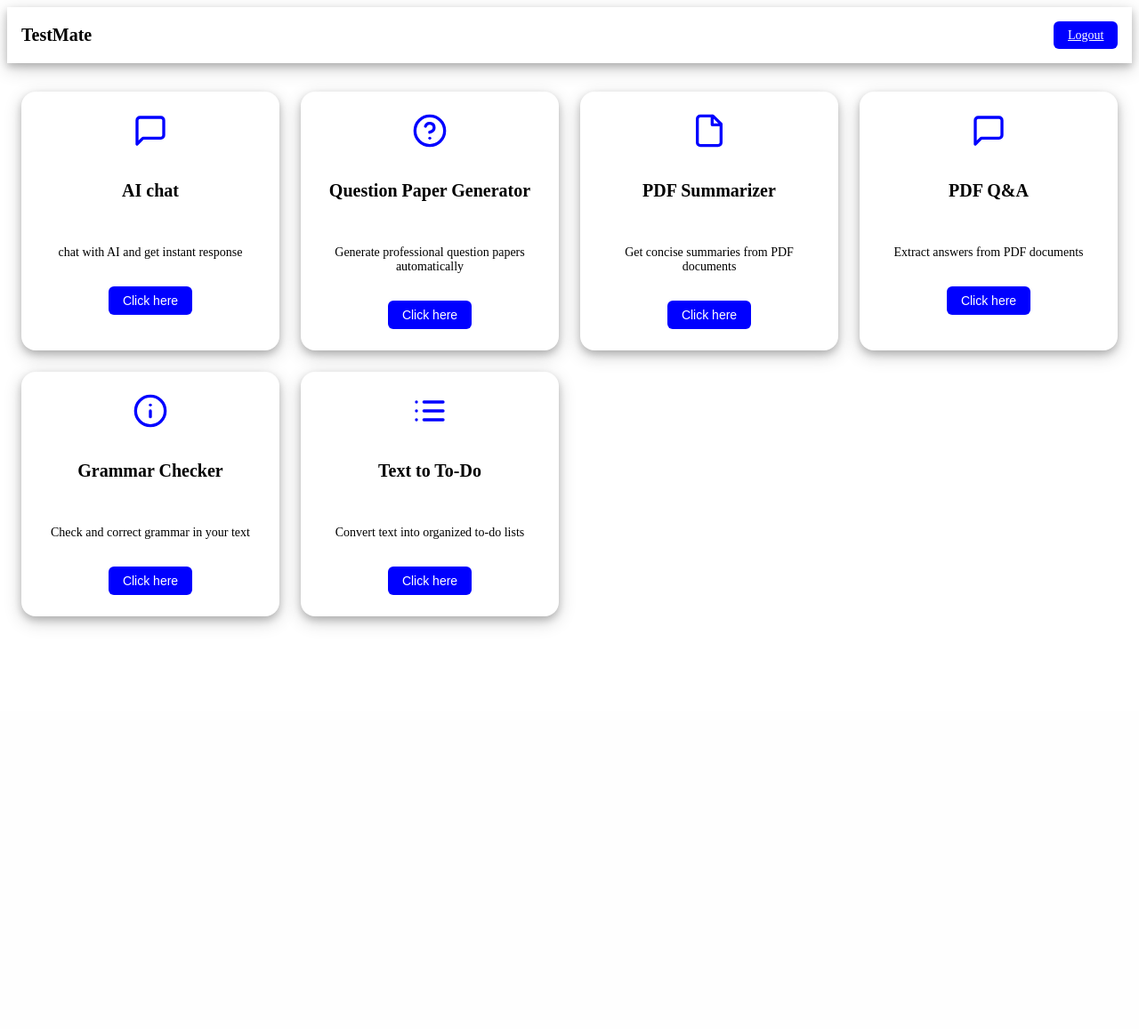
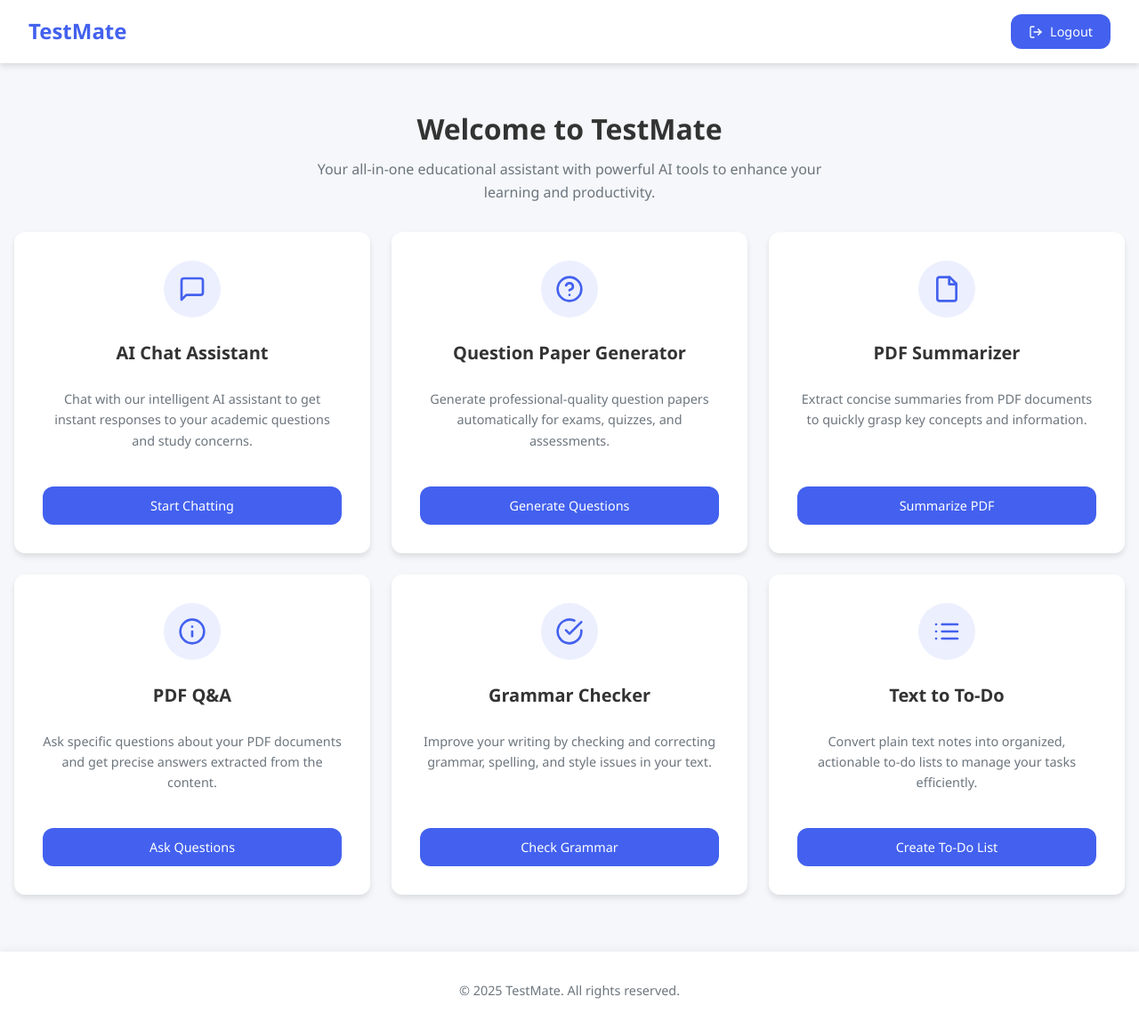
Before and after one commit to Anweshabishue/final-project, a Flask app: page /f3 in a window 1280 px wide. Shown: the whole page at 89% size. Before the commit the page ends 705 px from the top, so only its background shows below. Run offline with Flask 3, Linux system fonts and the light colour scheme; a user stored in the database is signed in.

Commit message:
Update f3.html

```diff
--- a/templates/f3.html
+++ b/templates/f3.html
@@ -3,12 +3,38 @@
 <head>
     <meta charset="UTF-8">
     <meta name="viewport" content="width=device-width, initial-scale=1.0">
-    <title>first- page</title>
+    <title>TestMate Dashboard</title>
+    <style>
+        :root {
+            --primary: #4361ee;
+            --primary-hover: #3a56d4;
+            --secondary: #f8f9fa;
+            --text-primary: #333;
+            --text-secondary: #6c757d;
+            --shadow: 0 4px 6px rgba(0, 0, 0, 0.1);
+            --radius: 12px;
+        }
 
-    <style>
+        * {
+            margin: 0;
+            padding: 0;
+            box-sizing: border-box;
+            font-family: 'Segoe UI', system-ui, -apple-system, sans-serif;
+        }
+
+        body {
+            background-color: #f5f7fa;
+            color: var(--text-primary);
+            line-height: 1.6;
+        }
+
         .navbar {
-    box-shadow: 0 4px 8px 0 rgba(0, 0, 0, 0.2), 0 6px 20px 0 rgba(0, 0, 0, 0.19) ;
+            background-color: white;
+            box-shadow: var(--shadow);
             padding: 1rem;
+            position: sticky;
+            top: 0;
+            z-index: 100;
         }
 
         .nav-content {
@@ -17,195 +43,277 @@
             display: flex;
             justify-content: space-between;
             align-items: center;
+            padding: 0 1rem;
         }
 
- /* .logo {
-    display: flex;
-    align-items: center;
-    gap: 0.5rem;
-    color: var(--text-primary);
-}
-
-.logo svg {
-    color: var(--primary-color);
-} */
-
         .logo span {
-    font-weight: 600;
-    font-size: 1.25rem;
+            font-weight: 700;
+            font-size: 1.5rem;
+            color: var(--primary);
         }
 
         .log-out {
-    height: 15px;
-    width: 40px;
-    padding: 0.5rem 1rem;
+            padding: 0.5rem 1.25rem;
             color: white;
-    background-color: blue;
+            background-color: var(--primary);
             border: none;
-    border-radius: 0.375rem;
+            border-radius: var(--radius);
             cursor: pointer;
             display: flex;
             align-items: center;
             gap: 0.5rem;
-    font-size: 0.875rem;
+            font-size: 0.9rem;
+            font-weight: 500;
+            text-decoration: none;
+            transition: background-color 0.2s;
         }
 
-/* .sign-out:hover {
-    color: var(--text-primary);
-} */
+        .log-out:hover {
+            background-color: var(--primary-hover);
+        }
 
-/* Main Content Styles */
         .main-content {
             max-width: 1280px;
             margin: 2rem auto;
-    padding: 0 1rem;
+            padding: 1rem;
+        }
+
+        .welcome-section {
+            margin-bottom: 2rem;
+            text-align: center;
+        }
+
+        .welcome-section h1 {
+            font-size: 2rem;
+            margin-bottom: 0.5rem;
+            color: var(--text-primary);
+        }
+
+        .welcome-section p {
+            color: var(--text-secondary);
+            max-width: 600px;
+            margin: 0 auto;
         }
 
         .features-grid {
             display: grid;
-    grid-template-columns: repeat(auto-fit, minmax(280px, 1fr));
+            grid-template-columns: repeat(auto-fill, minmax(300px, 1fr));
             gap: 1.5rem;
         }
 
         .feature-card {
             background: white;
-    padding: 1.5rem;
-    border-radius: 1rem;
-    box-shadow: 0 4px 8px 0 rgba(0, 0, 0, 0.2), 0 6px 20px 0 rgba(0, 0, 0, 0.19);
+            padding: 2rem;
+            border-radius: var(--radius);
+            box-shadow: var(--shadow);
             display: flex;
             flex-direction: column;
             align-items: center;
             text-align: center;
             gap: 1rem;
+            transition: transform 0.2s, box-shadow 0.2s;
+            height: 100%;
         }
 
-.feature-card svg {
-    color: blue;
-    width: 2.5rem;
-    height: 2.5rem;
+        .feature-card:hover {
+            transform: translateY(-5px);
+            box-shadow: 0 10px 15px rgba(0, 0, 0, 0.1);
+        }
+
+        .feature-icon {
+            background-color: rgba(67, 97, 238, 0.1);
+            padding: 1rem;
+            border-radius: 50%;
+            display: flex;
+            align-items: center;
+            justify-content: center;
+            margin-bottom: 0.5rem;
+        }
+
+        .feature-icon svg {
+            color: var(--primary);
+            width: 2rem;
+            height: 2rem;
         }
 
         .feature-card h3 {
             font-size: 1.25rem;
-    /* color: var(--text-primary); */
+            color: var(--text-primary);
+            margin-bottom: 0.5rem;
         }
 
         .feature-card p {
-    /* color: var(--text-secondary); */
-    font-size: 0.875rem;
+            color: var(--text-secondary);
+            font-size: 0.9rem;
+            margin-bottom: 1.5rem;
+            flex-grow: 1;
         }
 
         .feature-btn {
-    margin-top: auto;
-    padding: 0.5rem 1rem;
-    background-color: blue;
+            width: 100%;
+            padding: 0.75rem 1rem;
+            background-color: var(--primary);
             color: white;
             border: none;
-    border-radius: 0.375rem;
-    font-size: 0.875rem;
+            border-radius: var(--radius);
+            font-size: 0.9rem;
+            font-weight: 500;
             cursor: pointer;
             transition: background-color 0.2s;
         }
 
-@media (max-width: 640px) {
+        .feature-btn:hover {
+            background-color: var(--primary-hover);
+        }
+
+        .footer {
+            text-align: center;
+            padding: 2rem 1rem;
+            background-color: white;
+            color: var(--text-secondary);
+            font-size: 0.9rem;
+            margin-top: 3rem;
+            box-shadow: 0 -2px 10px rgba(0, 0, 0, 0.05);
+        }
+
+        @media (max-width: 768px) {
             .features-grid {
                 grid-template-columns: 1fr;
+                gap: 1rem;
             }
 
-    .auth-box {
-        margin: 1rem;
+            .welcome-section h1 {
+                font-size: 1.75rem;
+            }
+
+            .feature-card {
+                padding: 1.5rem;
             }
         }
     </style>
 </head>
-<body style="background-color: white;">
-    <div class="dashboard hidden" id="dashboard">
+<body>
+    <div id="dashboard">
         <nav class="navbar">
             <div class="nav-content">
                 <div class="logo">
                     <span>TestMate</span>
                 </div>
-                <a href="{{ url_for('logout') }}" class="log-out">Logout</a>
+                <a href="{{ url_for('logout') }}" class="log-out">
+                    <svg xmlns="http://www.w3.org/2000/svg" width="16" height="16" viewBox="0 0 24 24" fill="none" stroke="currentColor" stroke-width="2" stroke-linecap="round" stroke-linejoin="round">
+                        <path d="M9 21H5a2 2 0 0 1-2-2V5a2 2 0 0 1 2-2h4"></path>
+                        <polyline points="16 17 21 12 16 7"></polyline>
+                        <line x1="21" y1="12" x2="9" y2="12"></line>
+                    </svg>
+                    Logout
+                </a>
             </div>
         </nav>
 
         <main class="main-content">
+            <div class="welcome-section">
+                <h1>Welcome to TestMate</h1>
+                <p>Your all-in-one educational assistant with powerful AI tools to enhance your learning and productivity.</p>
+            </div>
+
             <div class="features-grid">
                 <div class="feature-card">
+                    <div class="feature-icon">
                         <svg xmlns="http://www.w3.org/2000/svg" width="24" height="24" viewBox="0 0 24 24" fill="none" stroke="currentColor" stroke-width="2" stroke-linecap="round" stroke-linejoin="round">
                             <path d="M21 15a2 2 0 0 1-2 2H7l-4 4V5a2 2 0 0 1 2-2h14a2 2 0 0 1 2 2z"></path>
                         </svg>
+                    </div>
+                    <h3>AI Chat Assistant</h3>
+                    <p>Chat with our intelligent AI assistant to get instant responses to your academic questions and study concerns.</p>
+                    <a href="{{ url_for('chat_ui') }}" style="width: 100%; text-decoration: none;">
+                        <button class="feature-btn">Start Chatting</button>
+                    </a>
+                </div>
 
-                    <h3>AI chat</h3>
-                    <p>chat with AI and get instant response</p>
-                    <a href="{{ url_for('chat_ui') }}"><button onclick="func3" class="feature-btn">Click here</button></a>
+                <div class="feature-card">
+                    <div class="feature-icon">
+                        <svg xmlns="http://www.w3.org/2000/svg" width="24" height="24" viewBox="0 0 24 24" fill="none" stroke="currentColor" stroke-width="2" stroke-linecap="round" stroke-linejoin="round">
+                            <circle cx="12" cy="12" r="10"></circle>
+                            <path d="M9.09 9a3 3 0 0 1 5.83 1c0 2-3 3-3 3"></path>
+                            <path d="M12 17h.01"></path>
+                        </svg>
                     </div>
+                    <h3>Question Paper Generator</h3>
+                    <p>Generate professional-quality question papers automatically for exams, quizzes, and assessments.</p>
+                    <a href="{{ url_for('question_generate') }}" style="width: 100%; text-decoration: none;">
+                        <button class="feature-btn">Generate Questions</button>
+                    </a>
+                </div>
+
                 <div class="feature-card">
-                    <svg xmlns="http://www.w3.org/2000/svg" width="24" height="24" viewBox="0 0 24 24" fill="none" stroke="currentColor" stroke-width="2" stroke-linecap="round" stroke-linejoin="round"><circle cx="12" cy="12" r="10"></circle><path d="M9.09 9a3 3 0 0 1 5.83 1c0 2-3 3-3 3"></path><path d="M12 17h.01"></path></svg>
-                   <h3>Question Paper Generator</h3>
-                   <p>Generate professional question papers automatically</p>
-                  <a href="{{ url_for('question_generate') }}"><button onclick="func6" class="feature-btn">Click here</button></a>
+                    <div class="feature-icon">
+                        <svg xmlns="http://www.w3.org/2000/svg" width="24" height="24" viewBox="0 0 24 24" fill="none" stroke="currentColor" stroke-width="2" stroke-linecap="round" stroke-linejoin="round">
+                            <path d="M14.5 2H6a2 2 0 0 0-2 2v16a2 2 0 0 0 2 2h12a2 2 0 0 0 2-2V7.5L14.5 2z"></path>
+                            <polyline points="14 2 14 8 20 8"></polyline>
+                        </svg>
                     </div>
+                    <h3>PDF Summarizer</h3>
+                    <p>Extract concise summaries from PDF documents to quickly grasp key concepts and information.</p>
+                    <a href="{{ url_for('upload_pdf') }}" style="width: 100%; text-decoration: none;">
+                        <button class="feature-btn">Summarize PDF</button>
+                    </a>
+                </div>
+
                 <div class="feature-card">
-                    <svg xmlns="http://www.w3.org/2000/svg" width="24" height="24" viewBox="0 0 24 24" fill="none" stroke="currentColor" stroke-width="2" stroke-linecap="round" stroke-linejoin="round"><path d="M14.5 2H6a2 2 0 0 0-2 2v16a2 2 0 0 0 2 2h12a2 2 0 0 0 2-2V7.5L14.5 2z"></path><polyline points="14 2 14 8 20 8"></polyline></svg>
-                    <h3>PDF Summarizer</h3>
-                    <p>Get concise summaries from PDF documents</p>
-                    <a href="{{ url_for('upload_pdf') }}"><button onclick="func2" class="feature-btn">Click here</button></a>
+                    <div class="feature-icon">
+                        <svg xmlns="http://www.w3.org/2000/svg" width="24" height="24" viewBox="0 0 24 24" fill="none" stroke="currentColor" stroke-width="2" stroke-linecap="round" stroke-linejoin="round">
+                            <circle cx="12" cy="12" r="10"></circle>
+                            <line x1="12" y1="16" x2="12" y2="12"></line>
+                            <line x1="12" y1="8" x2="12.01" y2="8"></line>
+                        </svg>
                     </div>
+                    <h3>PDF Q&A</h3>
+                    <p>Ask specific questions about your PDF documents and get precise answers extracted from the content.</p>
+                    <a href="{{ url_for('pdf_qa') }}" style="width: 100%; text-decoration: none;">
+                        <button class="feature-btn">Ask Questions</button>
+                    </a>
+                </div>
+
                 <div class="feature-card">
-                    <svg xmlns="http://www.w3.org/2000/svg" width="24" height="24" viewBox="0 0 24 24" fill="none" stroke="currentColor" stroke-width="2" stroke-linecap="round" stroke-linejoin="round"><path d="M21 15a2 2 0 0 1-2 2H7l-4 4V5a2 2 0 0 1 2-2h14a2 2 0 0 1 2 2z"></path></svg>
-                    <h3>PDF Q&A</h3>
-                    <p>Extract answers from PDF documents</p>
-                   <a href="{{ url_for('pdf_qa') }}"> <button onclick="func5" class="feature-btn">Click here</button></a>
+                    <div class="feature-icon">
+                        <svg xmlns="http://www.w3.org/2000/svg" width="24" height="24" viewBox="0 0 24 24" fill="none" stroke="currentColor" stroke-width="2" stroke-linecap="round" stroke-linejoin="round">
+                            <path d="M22 11.08V12a10 10 0 1 1-5.93-9.14"></path>
+                            <polyline points="22 4 12 14.01 9 11.01"></polyline>
+                        </svg>
                     </div>
+                    <h3>Grammar Checker</h3>
+                    <p>Improve your writing by checking and correcting grammar, spelling, and style issues in your text.</p>
+                    <a href="{{ url_for('gchecker') }}" style="width: 100%; text-decoration: none;">
+                        <button class="feature-btn">Check Grammar</button>
+                    </a>
+                </div>
+
                 <div class="feature-card">
-                    <svg xmlns="http://www.w3.org/2000/svg" width="24" height="24" viewBox="0 0 24 24" fill="none" stroke="currentColor" stroke-width="2" stroke-linecap="round" stroke-linejoin="round"><circle cx="12" cy="12" r="10"></circle><path d="M12 16v-4"></path><path d="M12 8h.01"></path></svg>
-                    <h3>Grammar Checker</h3>
-                    <p>Check and correct grammar in your text</p>
-                   <a href="{{ url_for('gchecker') }}"> <button onclick="func()" class="feature-btn">Click here</button></a>
+                    <div class="feature-icon">
+                        <svg xmlns="http://www.w3.org/2000/svg" width="24" height="24" viewBox="0 0 24 24" fill="none" stroke="currentColor" stroke-width="2" stroke-linecap="round" stroke-linejoin="round">
+                            <line x1="8" y1="6" x2="21" y2="6"></line>
+                            <line x1="8" y1="12" x2="21" y2="12"></line>
+                            <line x1="8" y1="18" x2="21" y2="18"></line>
+                            <line x1="3" y1="6" x2="3.01" y2="6"></line>
+                            <line x1="3" y1="12" x2="3.01" y2="12"></line>
+                            <line x1="3" y1="18" x2="3.01" y2="18"></line>
+                        </svg>
                     </div>
-                <div class="feature-card">
-                    <svg xmlns="http://www.w3.org/2000/svg" width="24" height="24" viewBox="0 0 24 24" fill="none" stroke="currentColor" stroke-width="2" stroke-linecap="round" stroke-linejoin="round"><line x1="8" y1="6" x2="21" y2="6"></line><line x1="8" y1="12" x2="21" y2="12"></line><line x1="8" y1="18" x2="21" y2="18"></line><line x1="3" y1="6" x2="3.01" y2="6"></line><line x1="3" y1="12" x2="3.01" y2="12"></line><line x1="3" y1="18" x2="3.01" y2="18"></line></svg>
                     <h3>Text to To-Do</h3>
-                    <p>Convert text into organized to-do lists</p>
-                   <a href="{{ url_for('todo') }}"> <button onclick="func4()" class="feature-btn">Click here</button></a>
+                    <p>Convert plain text notes into organized, actionable to-do lists to manage your tasks efficiently.</p>
+                    <a href="{{ url_for('todo') }}" style="width: 100%; text-decoration: none;">
+                        <button class="feature-btn">Create To-Do List</button>
+                    </a>
                 </div>
             </div>
         </main>
+
+        <footer class="footer">
+            <p>© 2025 TestMate. All rights reserved.</p>
+        </footer>
     </div>
 
     <script>
-        const authContainer = document.getElementById('authContainer');
-        const dashboard = document.getElementById('dashboard');
-        const authForm = document.getElementById('authForm');
-        const toggleAuth = document.getElementById('toggleAuth');
-        const signOut = document.getElementById('signOut');
-        let isSignUp = false;
-
-        toggleAuth.addEventListener('click', (e) => {
-            e.preventDefault();
-            isSignUp = !isSignUp;
-            const title = isSignUp ? 'Create your account' : 'Sign in to your account';
-            const buttonText = isSignUp ? 'Sign Up' : 'Sign In';
-            const toggleText = isSignUp ? 'Already have an account? Sign in' : "Don't have an account? Sign up";
-
-            document.querySelector('.auth-box h2').textContent = title;
-            document.querySelector('.auth-form button').textContent = buttonText;
-            toggleAuth.textContent = toggleText.split('? ')[1];
-            document.querySelector('.toggle-auth').firstChild.textContent = toggleText.split('? ')[0] + '? ';
-        });
-
-        authForm.addEventListener('submit', (e) => {
-            e.preventDefault();
-            authContainer.classList.add('hidden');
-            dashboard.classList.remove('hidden');
-        });
-
-        signOut.addEventListener('click', () => {
-            dashboard.classList.add('hidden');
-            authContainer.classList.remove('hidden');
-        });
-
         function func(){
           window.location.href = "{{ url_for('gchecker') }}";
         }
```
Lines whose indentation alone changed are shown as unchanged.
